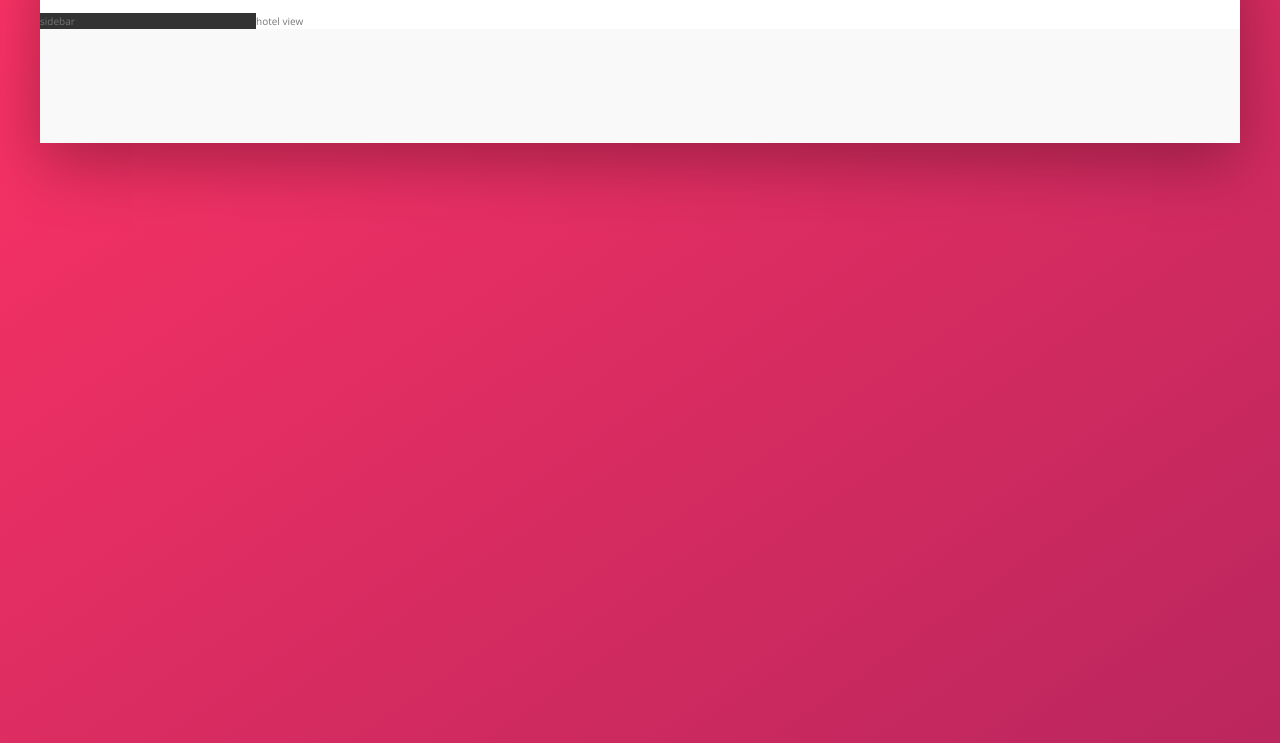
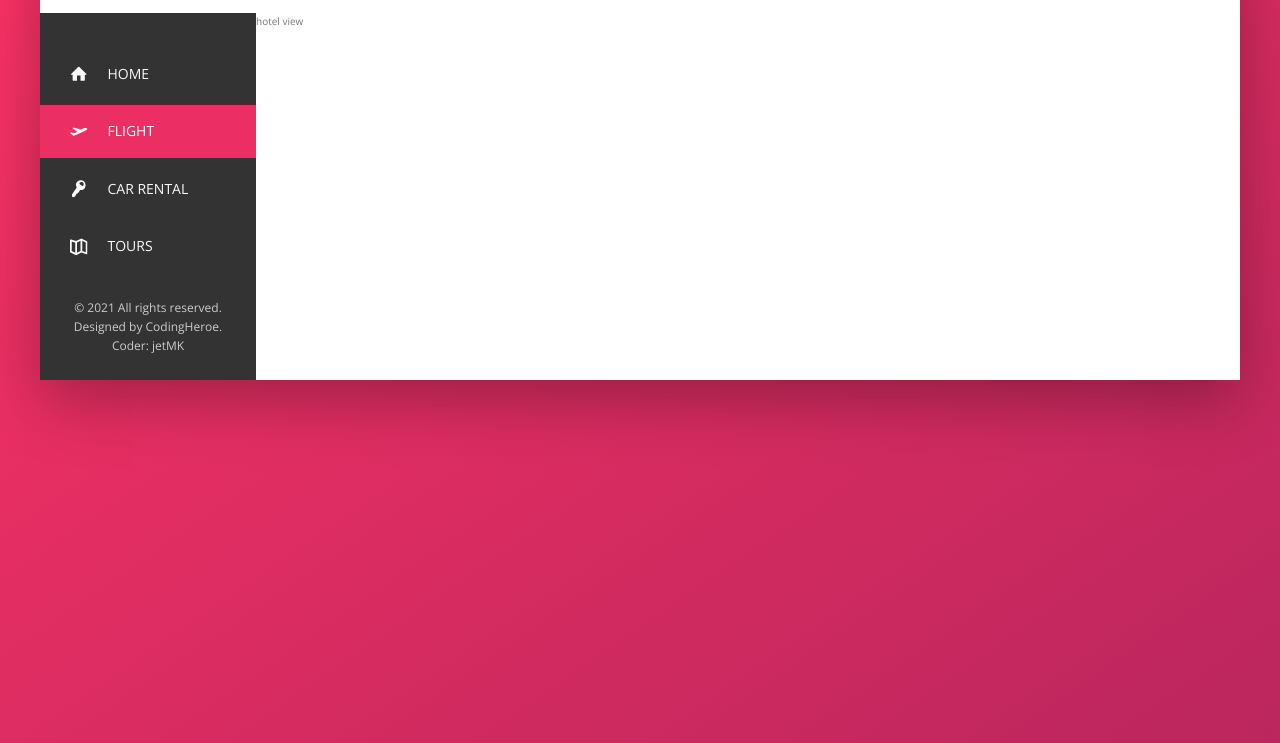
Before and after one commit to TejjyMK/trillo_2021, a website: page index.html in a window 1280 px wide. Shown: the part 137-880 px from the top of the page. Drawn offline with nearby package versions, Linux system fonts and the light colour scheme.

Commit message:
built out & styled sidebar

```diff
--- a/index.html
+++ b/index.html
@@ -45,7 +45,44 @@
                 </nav>
             </header>
             <div class="content">
-                <nav class="sidebar">sidebar</nav>
+                <nav class="sidebar"><ul class="side-nav">
+                    <li class="side-nav__item">
+                        <a href="#" class="side-nav__link">
+                            <svg class="side-nav__icon">
+                                <use xlink:href="img/sprite.svg#icon-home"></use>
+                            </svg>
+                            <span>Home</span>
+                        </a>
+                    </li>
+                    <li class="side-nav__item side-nav__item--active">
+                        <a href="#" class="side-nav__link ">
+                            <svg class="side-nav__icon">
+                                <use xlink:href="img/sprite.svg#icon-aircraft-take-off"></use>
+                            </svg>
+                            <span>Flight</span>
+                        </a>
+                    </li>
+                    <li class="side-nav__item">
+                        <a href="#" class="side-nav__link">
+                            <svg class="side-nav__icon">
+                                <use xlink:href="img/sprite.svg#icon-key"></use>
+                            </svg>
+                            <span>Car Rental</span>
+                        </a>
+                    </li>
+                    <li class="side-nav__item">
+                        <a href="#" class="side-nav__link">
+                            <svg class="side-nav__icon">
+                                <use xlink:href="img/sprite.svg#icon-map"></use>
+                            </svg>
+                            <span>Tours</span>
+                        </a>
+                    </li>
+                </ul>
+            <div class="legal">
+                &copy; 2021 All rights reserved. Designed by CodingHeroe. Coder: jetMK
+            </div>
+            </nav>
                 <main class="hotel-view">hotel view</main>
             </div>
         </div>
--- a/sass/_components.sass
+++ b/sass/_components.sass
@@ -91,3 +91,57 @@
             height: 3.75rem
             border-radius: 50%
             margin-left: 1rem
+
+.side-nav
+    font-size: 1.4rem
+    list-style: none
+    margin-top: 3.5rem
+
+    &__item
+        position: relative
+
+        &:not(:last-child)
+            margin-bottom: .5rem
+
+        &::before
+            background-color: var(--color-primary)
+            content: ""
+            height: 100%
+            left: 0
+            position: absolute
+            top: 0
+            transform: scaleY(0)
+            width: 3px
+            transition: transform 0.2s, width 0.4s cubic-bezier(1, 0, 0, 1) 0.2s, background-color 0.2s
+
+        &:hover::before,
+        &--active::before
+            transform: scaleY(1)
+            width: 100%
+
+
+        &:active::before
+            background-color: var(--color-primary-light)
+
+    &__link
+        &:link, &:visited
+            color: var(--color-grey-light-1)
+            display: flex
+            align-items: center
+            padding: 1.5rem 3rem
+            position: relative
+            text-decoration: none
+            text-transform: uppercase
+            z-index: 10
+
+    &__icon
+        width: 1.75rem
+        height: 1.75rem
+        margin-right: 2rem
+        fill: currentcolor
+
+.legal
+    font-size: 1.20rem
+    text-align: center
+    padding: 2.5rem
+    color: var(--color-grey-light-4)
--- a/sass/_layout.sass
+++ b/sass/_layout.sass
@@ -19,6 +19,9 @@
 .sidebar
     background-color: var(--color-grey-dark-1)
     flex: 0 0 18%
+    display: flex
+    flex-direction: column
+    justify-content: space-between
 
 .hotel-view
     background-color: white
```
Also changed, not shown: css/main.min.css, 1 other file.
